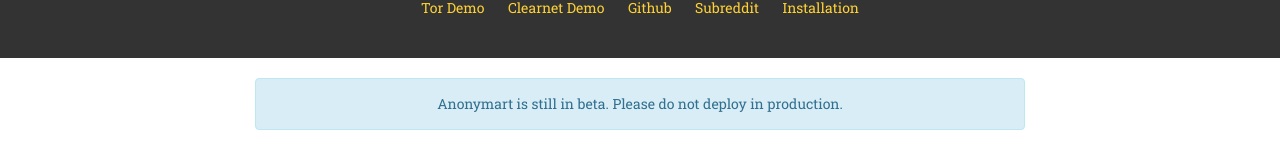
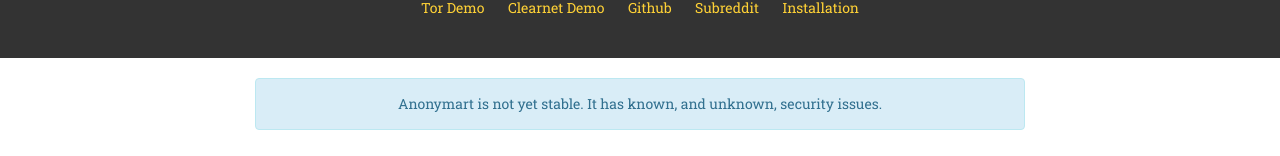
Before and after one commit to anonymart/anonymart.github.io, a plain HTML site: page index.html in a window 1280 px wide. Shown: the part 273-429 px from the top of the page. Drawn offline with nearby package versions, Linux system fonts and the light colour scheme; a web font is replaced by a local one.

Commit message:
disclaimer fix

```diff
--- a/index.html
+++ b/index.html
@@ -30,7 +30,7 @@
 	    </header>
 	    <div class="container" style="margin-top:20px;">
 	    	<div class="alert alert-info text-center">
-	    		Anonymart is still in beta. Please do not deploy in production.
+	    		Anonymart is not yet stable. It has known, and unknown, security issues.
 	    	</div>
             <div class="row text-center">
                 <div class="col-md-4">
```
